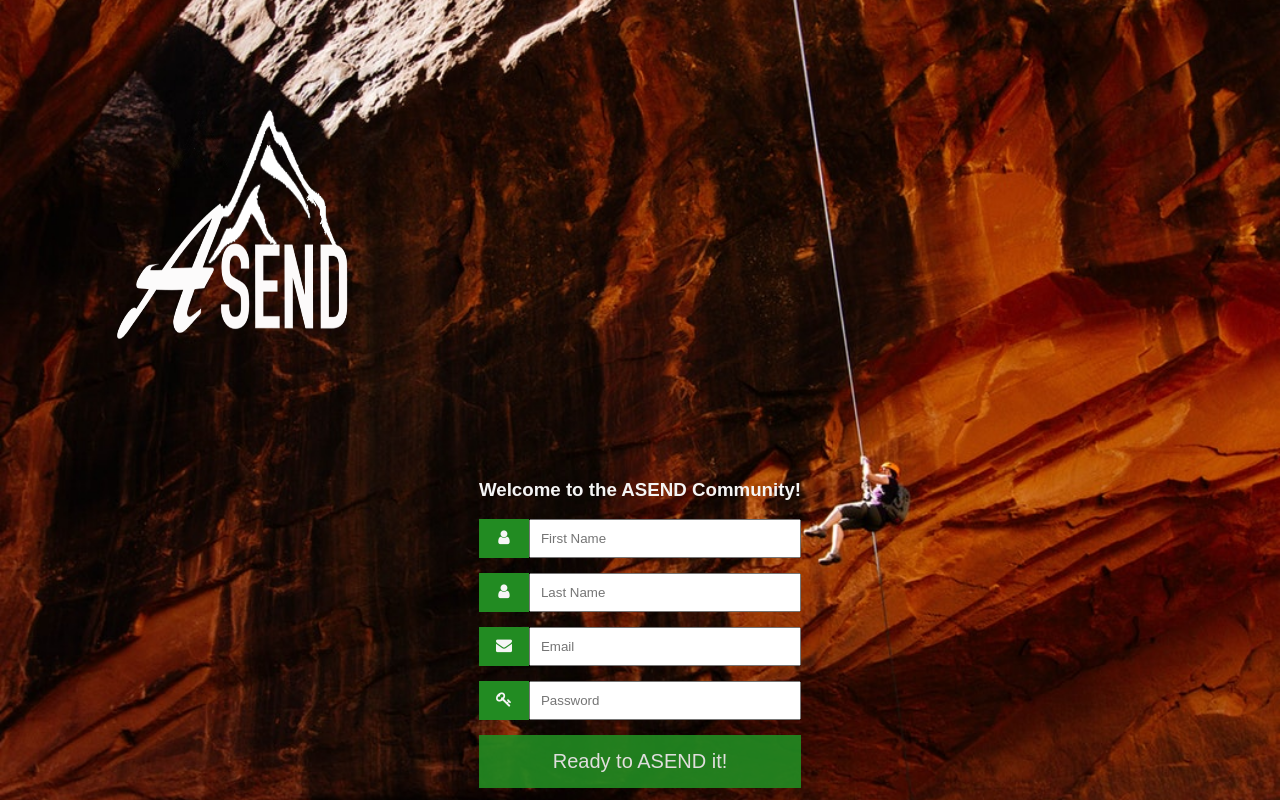
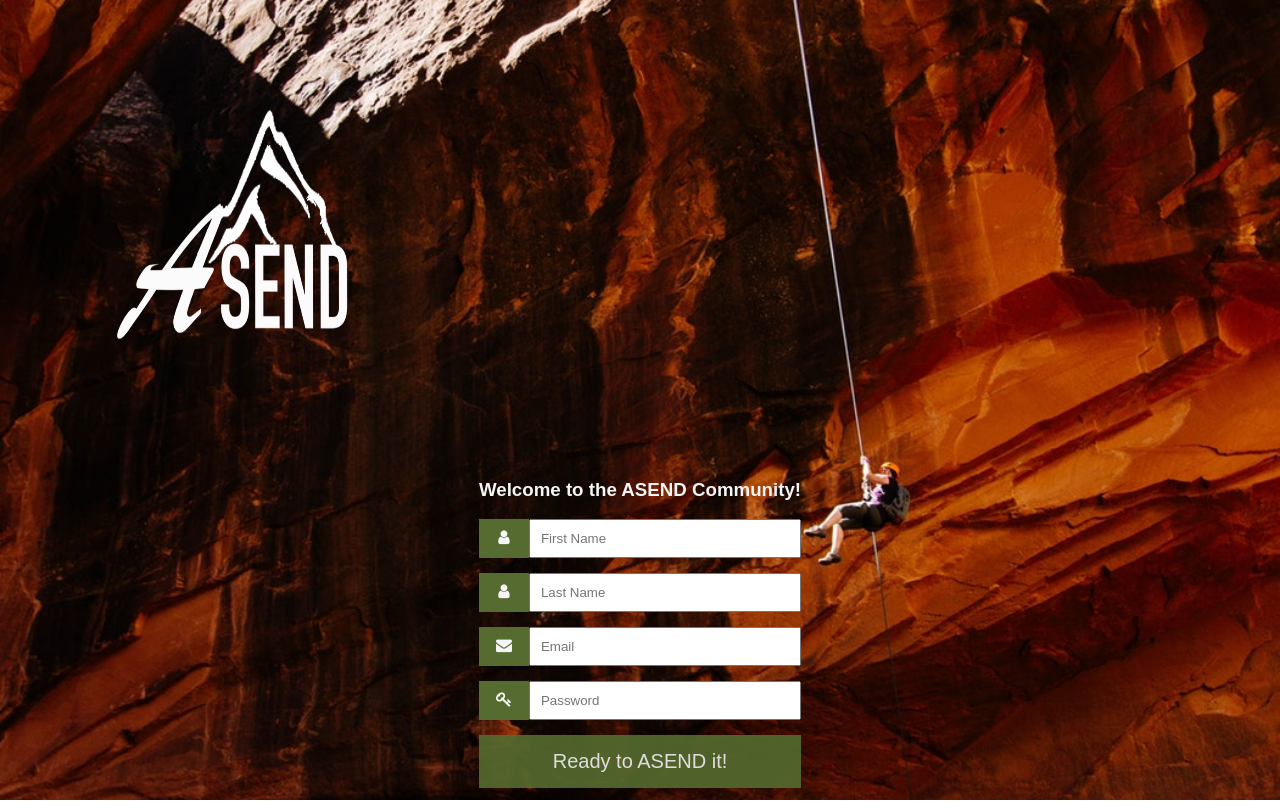
Before and after one commit to justcallmebeef/CapstoneProjectFE, a React (Create React App) app: page /signup in a window 1280 px wide. Built offline with nearby package versions, Linux system fonts and the light colour scheme; no server answers.

Commit message:
updated button color

```diff
--- a/src/App.css
+++ b/src/App.css
@@ -18,7 +18,7 @@
 
 .welcomeButtonsContainer {
   margin-left: 10em;
-  color: #228B22;
+  color: #556B2F;
 }
 
 .logoContainer {
@@ -114,7 +114,7 @@ form {
 
 .icon {
   padding: 10px;
-  background: #228B22;
+  background: #556B2F;
   color: whitesmoke;
   min-width: 50px;
   text-align: center;
@@ -127,12 +127,12 @@ form {
 }
 
 .input-field:focus {
-  border: 2px solid #228B22;
+  border: 2px solid #556B2F;
 }
 
 /* Set a style for the submit button */
 .btn {
-  background-color: #228B22;
+  background-color: #556B2F;
   color: whitesmoke;
   padding: 15px 20px;
   border: none;
@@ -144,7 +144,7 @@ form {
 }
 
 .welcomeButton {
-  background-color: #228B22;
+  background-color: #556B2F;
   color: whitesmoke;
   padding: 15px 20px;
   border: none;
--- a/src/components/SignUp.js
+++ b/src/components/SignUp.js
@@ -7,7 +7,7 @@ const SignUp = () => {
             <div className="logoContainer">
                 <img className="logoImage" src={asendWhite} alt="logo" />
             </div>
-            <form action="/action_page.php">
+            <form>
                 <h3 className="welcomeSignUp">Welcome to the ASEND Community!</h3>
                 <div class="input-container">
                     <i id="nameIcon" class="fa fa-user icon"></i>
```
